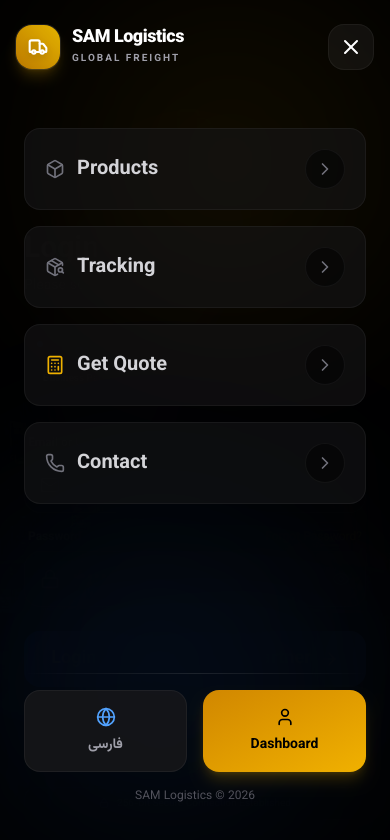
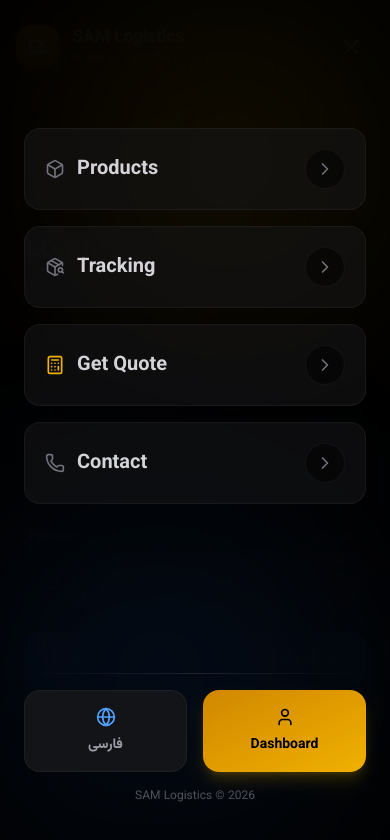
Before and after one commit to amirimmd/SAM-CRM-System, a Next.js app: page /en/login in a window 390 px wide. Both pictures are taken after a click on the button 351 px from the left and 47 px from the top of the page. Shown: the top 840 px of the page. Built offline with nearby package versions, Linux system fonts and the light colour scheme.

Commit message:
Sync local project state to main branch

```diff
--- a/src/ui/layout/header.tsx
+++ b/src/ui/layout/header.tsx
@@ -68,8 +68,9 @@ export function Header({ locale }: HeaderProps) {
       <header
         className={cn(
           "fixed top-0 left-0 right-0 transition-all duration-500 ease-in-out font-vazirmatn will-change-transform",
-          // z-index to 100 to stay on top
-          "z-[100]",
+          // Lower z-index for the header container so the menu overlay can sit on top if needed,
+          // but content inside (logo, buttons) will be raised higher.
+          "z-[50]",
           isScrolled
             ? "bg-black/90 backdrop-blur-xl border-b border-white/10 py-3 shadow-lg"
             : "bg-transparent py-6 border-b border-transparent"
@@ -78,8 +79,8 @@ export function Header({ locale }: HeaderProps) {
         <div className="container mx-auto px-4 md:px-8 max-w-7xl relative">
           <div className="flex items-center justify-between">
 
-            {/* Logo Area */}
-            <div className="flex items-center gap-2 z-[101] relative">
+            {/* Logo Area - High Z-Index to stay above mobile menu */}
+            <div className="flex items-center gap-2 z-[1000] relative">
               <Link href={`/${locale}`} className="group flex items-center gap-3 relative" onClick={closeMenu}>
                 <div className="relative flex items-center justify-center w-11 h-11 md:w-12 md:h-12 rounded-2xl bg-gradient-to-tr from-yellow-600 to-yellow-400 shadow-lg shadow-yellow-500/20 group-hover:shadow-yellow-500/40 transition-all duration-300 overflow-hidden ring-1 ring-white/10">
                    <div className="absolute inset-0 bg-black/10 group-hover:bg-transparent transition-colors" />
@@ -98,7 +99,7 @@ export function Header({ locale }: HeaderProps) {
             </div>
 
             {/* Desktop Navigation */}
-            <nav className="hidden lg:flex items-center gap-1 p-1.5 rounded-full bg-white/5 border border-white/5 backdrop-blur-sm shadow-inner shadow-black/20 relative z-[101]">
+            <nav className="hidden lg:flex items-center gap-1 p-1.5 rounded-full bg-white/5 border border-white/5 backdrop-blur-sm shadow-inner shadow-black/20 relative z-[1000]">
               {navLinks.map((link) => {
                 const Icon = link.icon;
                 const isActive = pathname === link.href;
@@ -129,7 +130,7 @@ export function Header({ locale }: HeaderProps) {
             </nav>
 
             {/* Actions Area */}
-            <div className="hidden md:flex items-center gap-3 z-[101] relative">
+            <div className="hidden md:flex items-center gap-3 z-[1000] relative">
               {/* Language Switcher */}
               <Link
                 href={switchLanguageUrl}
@@ -152,10 +153,10 @@ export function Header({ locale }: HeaderProps) {
               </Link>
             </div>
 
-            {/* Mobile Menu Button */}
+            {/* Mobile Menu Button - High Z-Index */}
             <button
               onClick={toggleMenu}
-              className="lg:hidden relative z-[101] p-2.5 rounded-xl bg-white/5 border border-white/5 text-white hover:text-yellow-400 hover:bg-white/10 transition-all active:scale-95"
+              className="lg:hidden relative z-[1000] p-2.5 rounded-xl bg-white/5 border border-white/5 text-white hover:text-yellow-400 hover:bg-white/10 transition-all active:scale-95"
             >
               {isMobileMenuOpen ? <X size={24} /> : <Menu size={24} />}
             </button>
@@ -164,10 +165,10 @@ export function Header({ locale }: HeaderProps) {
         </div>
       </header>
 
-      {/* Mobile Menu Overlay */}
+      {/* Mobile Menu Overlay - High Z-Index (999) to cover page content but sit below header buttons (1000) */}
       <div
         className={cn(
-          "fixed inset-0 z-[90] bg-black/95 backdrop-blur-3xl transition-all duration-500 lg:hidden flex flex-col font-vazirmatn",
+          "fixed inset-0 z-[999] bg-black/95 backdrop-blur-3xl transition-all duration-500 lg:hidden flex flex-col font-vazirmatn",
           isMobileMenuOpen ? "opacity-100 translate-y-0" : "opacity-0 -translate-y-full pointer-events-none"
         )}
       >
```
